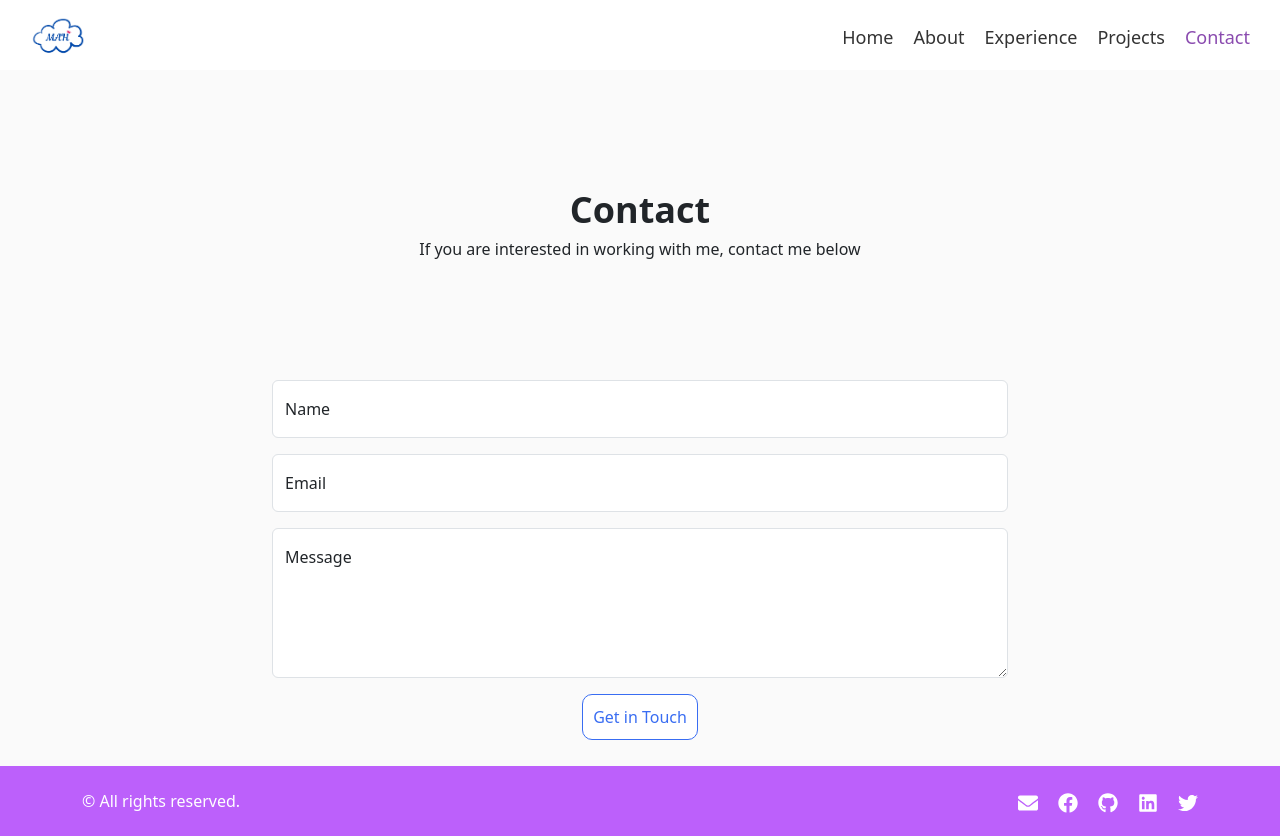
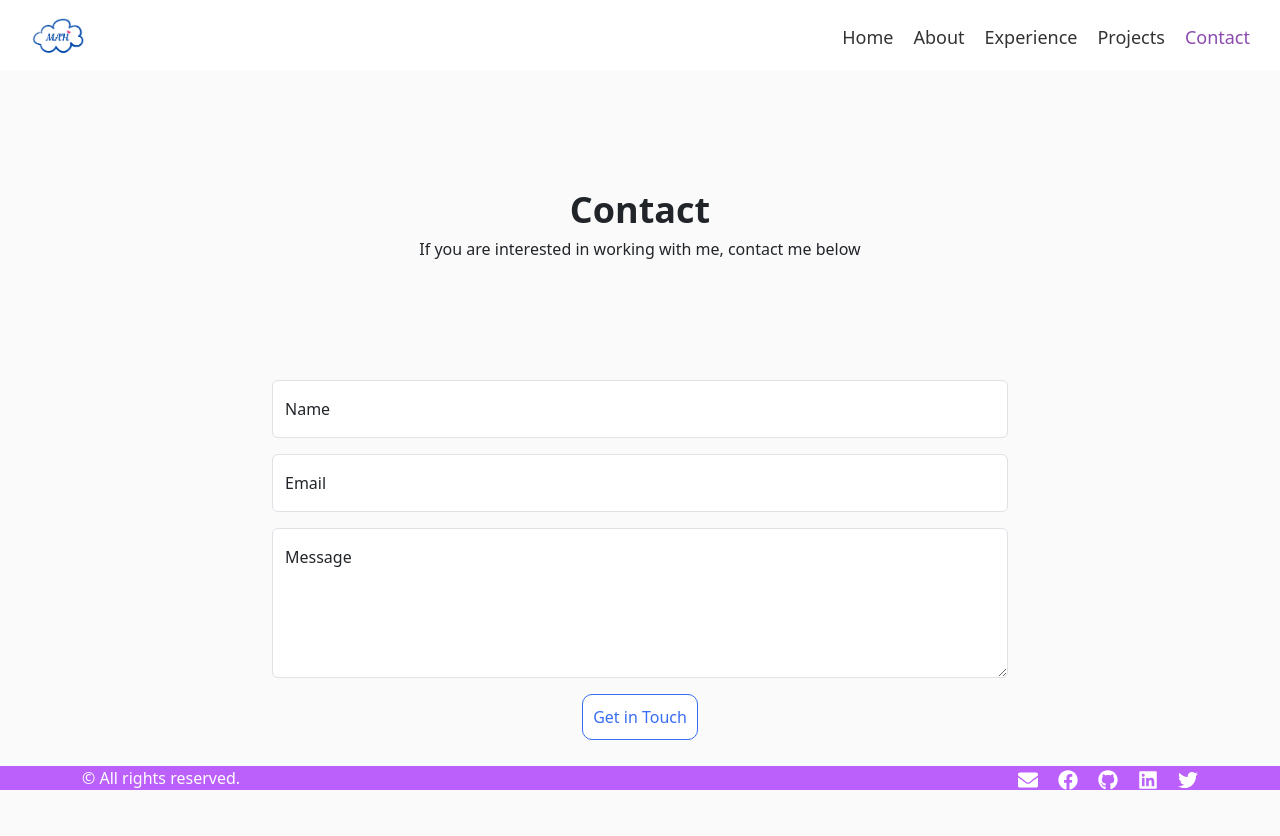
Before and after one commit to MAleemH/muhammad-aleem-hashmi-portfolio, a React (Create React App) app: page /contact in a window 1280 px wide. After the commit the page ends 800 px from the top, so only its background shows below. Built offline with nearby package versions, Linux system fonts and the light colour scheme.

Commit message:
Updated footer style

```diff
--- a/src/App.css
+++ b/src/App.css
@@ -130,11 +130,8 @@ body {
 /* footer */
 
 footer {
-  display: flex;
-  align-items: center;
   background-color: #bc60fb;
   color: #fff;
-  height: 70px;
 }
 
 footer .socialContainer {
```
